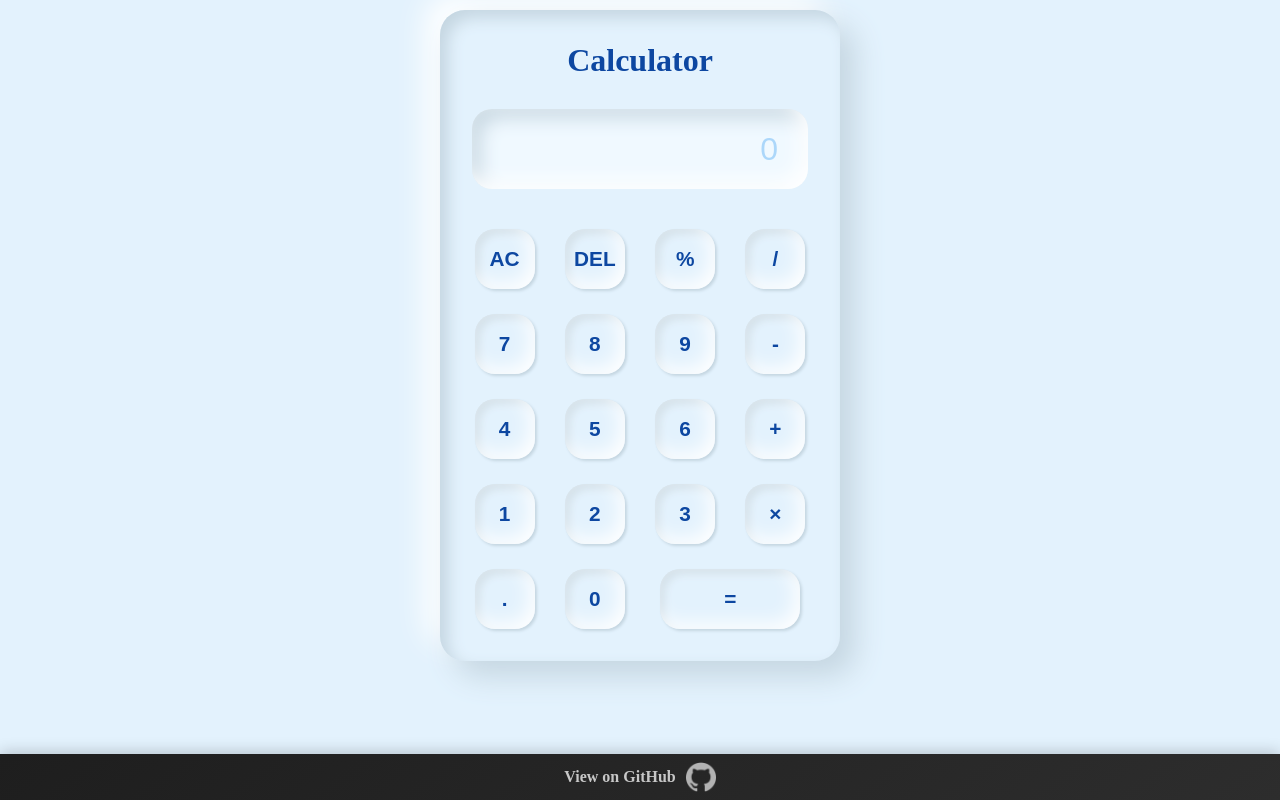
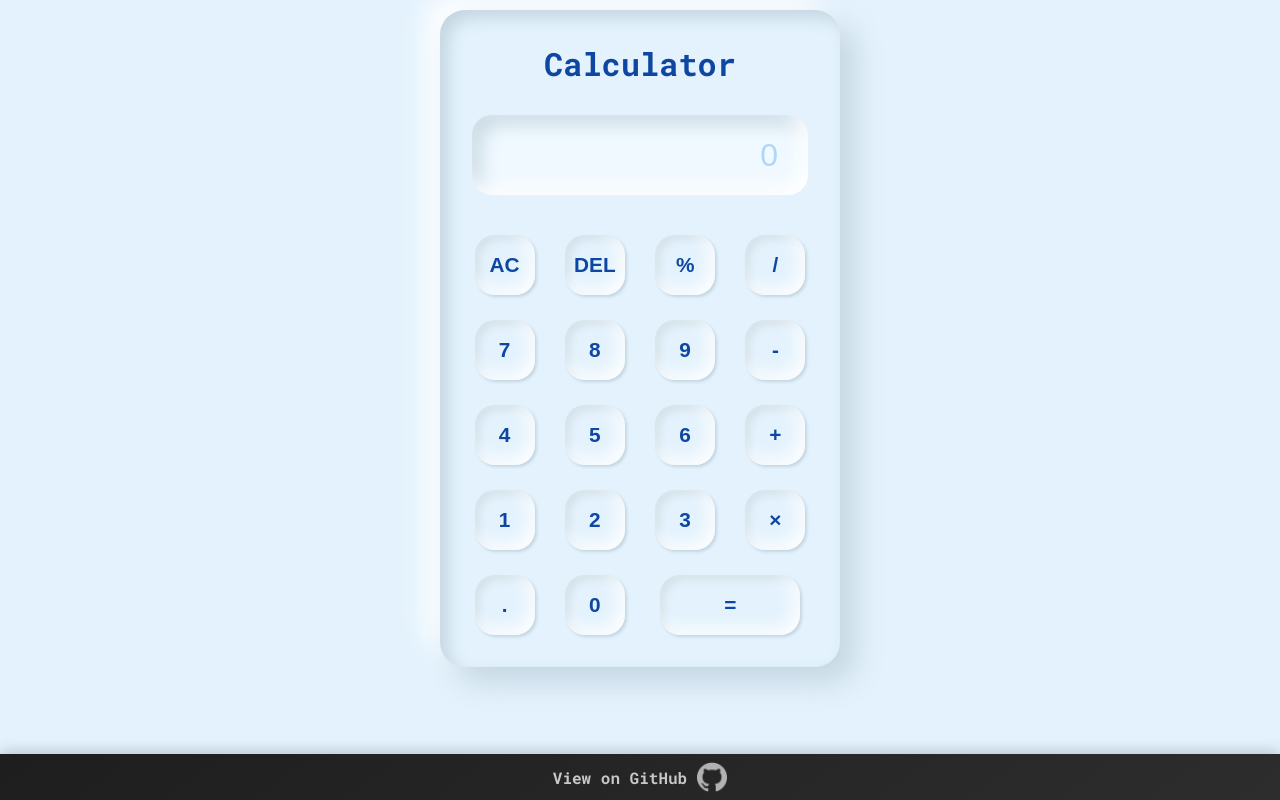
Before and after one commit to ravikanttarare95/my-calculator, a plain HTML site: page index.html in a window 1280 px wide. Drawn offline with Linux system fonts and the light colour scheme.

Commit message:
Added font family

```diff
--- a/index.html
+++ b/index.html
@@ -5,6 +5,10 @@
     <meta charset="UTF-8">
     <meta name="viewport" content="width=device-width, initial-scale=1.0">
     <link rel="stylesheet" href="style.css">
+    <link rel="preconnect" href="https://fonts.googleapis.com">
+    <link rel="preconnect" href="https://fonts.gstatic.com" crossorigin>
+    <link href="https://fonts.googleapis.com/css2?family=Roboto+Mono:ital,wght@0,100..700;1,100..700&display=swap"
+        rel="stylesheet">
 
     <title>Calculator</title>
 </head>
--- a/style.css
+++ b/style.css
@@ -10,6 +10,7 @@ body {
   background: #e3f2fd;
   margin-top: 10px;
   padding: 0 10px;
+  font-family: "Roboto Mono", monospace;
 }
 
 .container {
```
